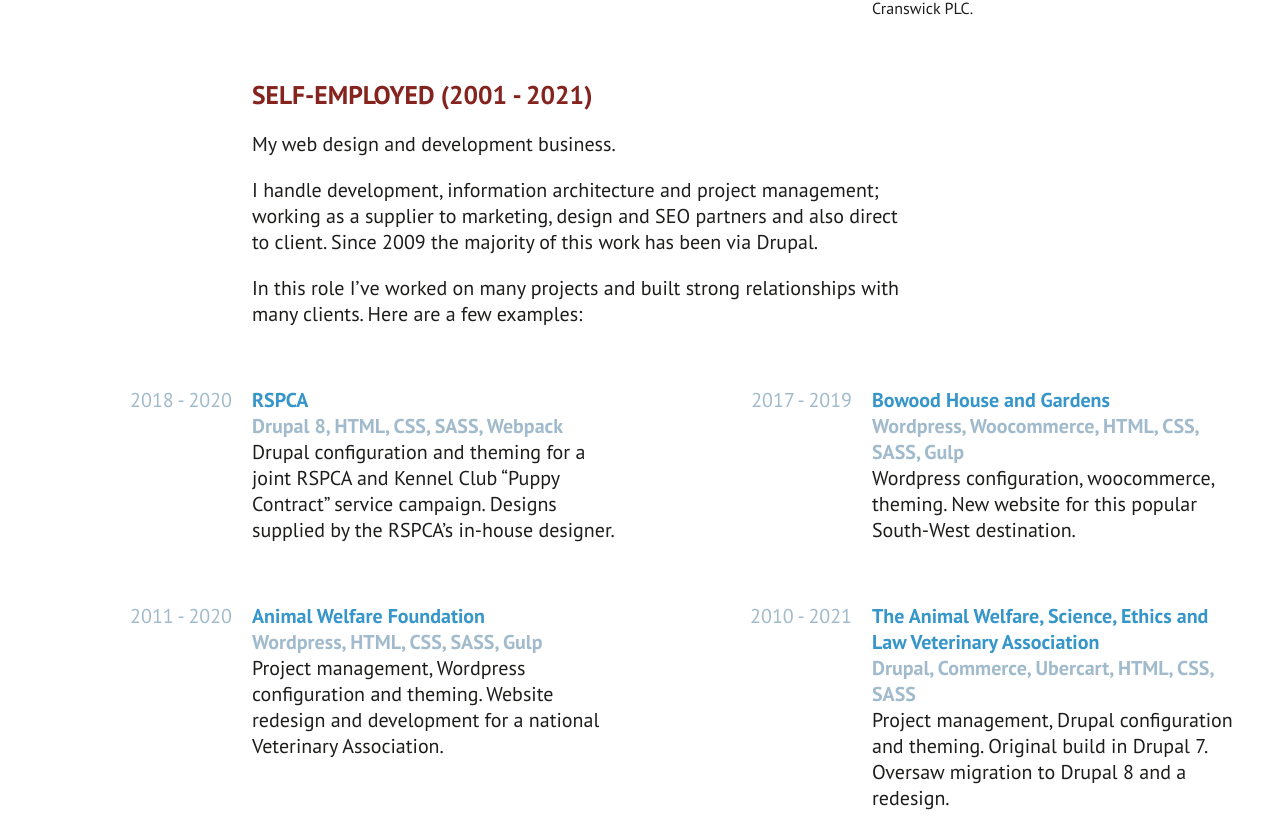
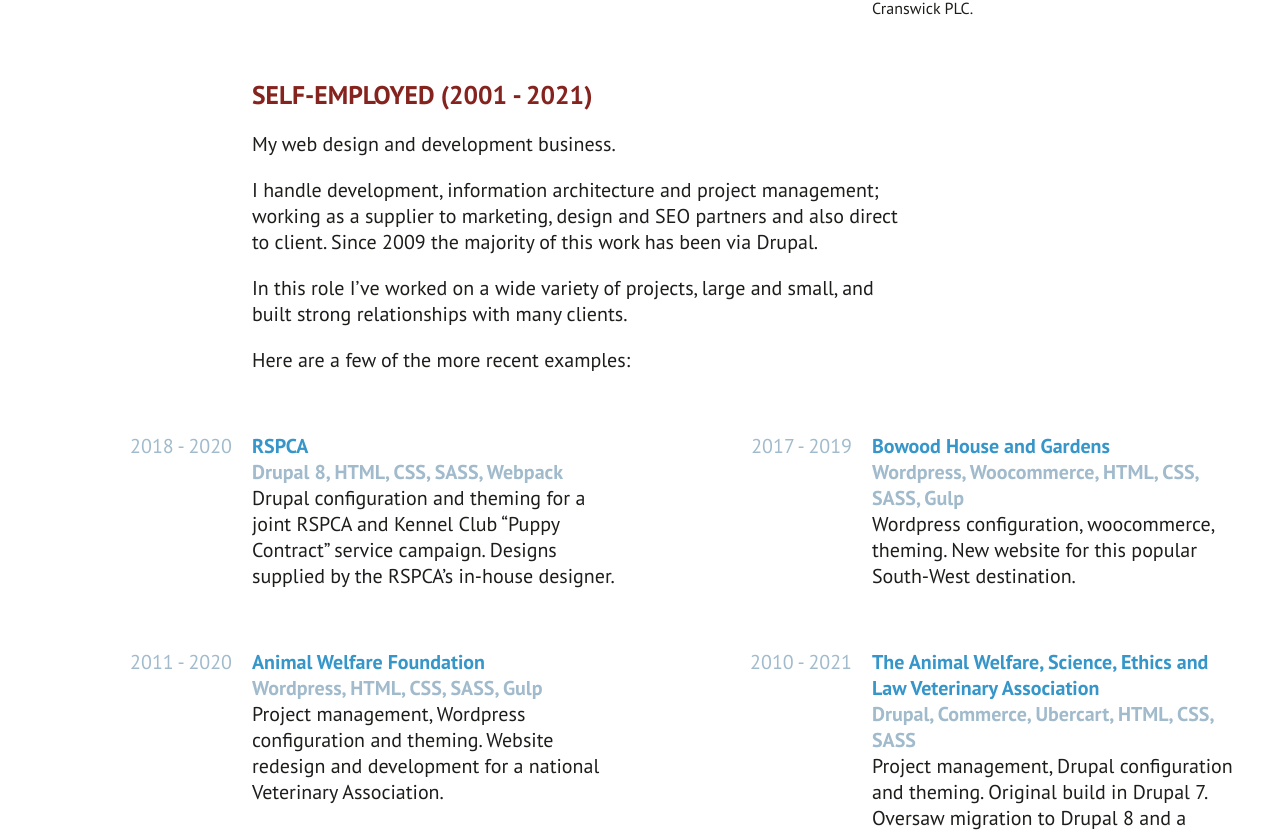
Before and after one commit to leopitt/leopitt, a React (Create React App) app in the folder docroot/app/: page / in a window 1280 px wide. Shown: the part 2432-3264 px from the top of the page. Built offline with nearby package versions, Linux system fonts and the light colour scheme.

Commit message:
Tweaks to copy.

```diff
--- a/docroot/app/src/css/layout/width.css
+++ b/docroot/app/src/css/layout/width.css
@@ -1,3 +1,5 @@
-.l-width-2\/3 {
-  width: 66%;
+@media only screen and (min-width: 1280px) {
+  .l-width-2\/3 {
+    width: 66%;
+  }
 }
--- a/docroot/app/src/sheets/Experience.js
+++ b/docroot/app/src/sheets/Experience.js
@@ -185,7 +185,8 @@ function Experience () {
           <div className={'l-width-2/3'}>
             <p>My web design and development business.</p>
             <p>I handle development, information architecture and project management; working as a supplier to marketing, design and SEO partners and also direct to client. Since 2009 the majority of this work has been via Drupal.</p>
-            <p>In this role I’ve worked on many projects and built strong relationships with many clients. Here are a few examples:</p>
+            <p>In this role I’ve worked on a wide variety of projects, large and small, and built strong relationships with many clients.</p>
+            <p>Here are a few of the more recent examples:</p>
           </div>
         </div>
       </div>
```
